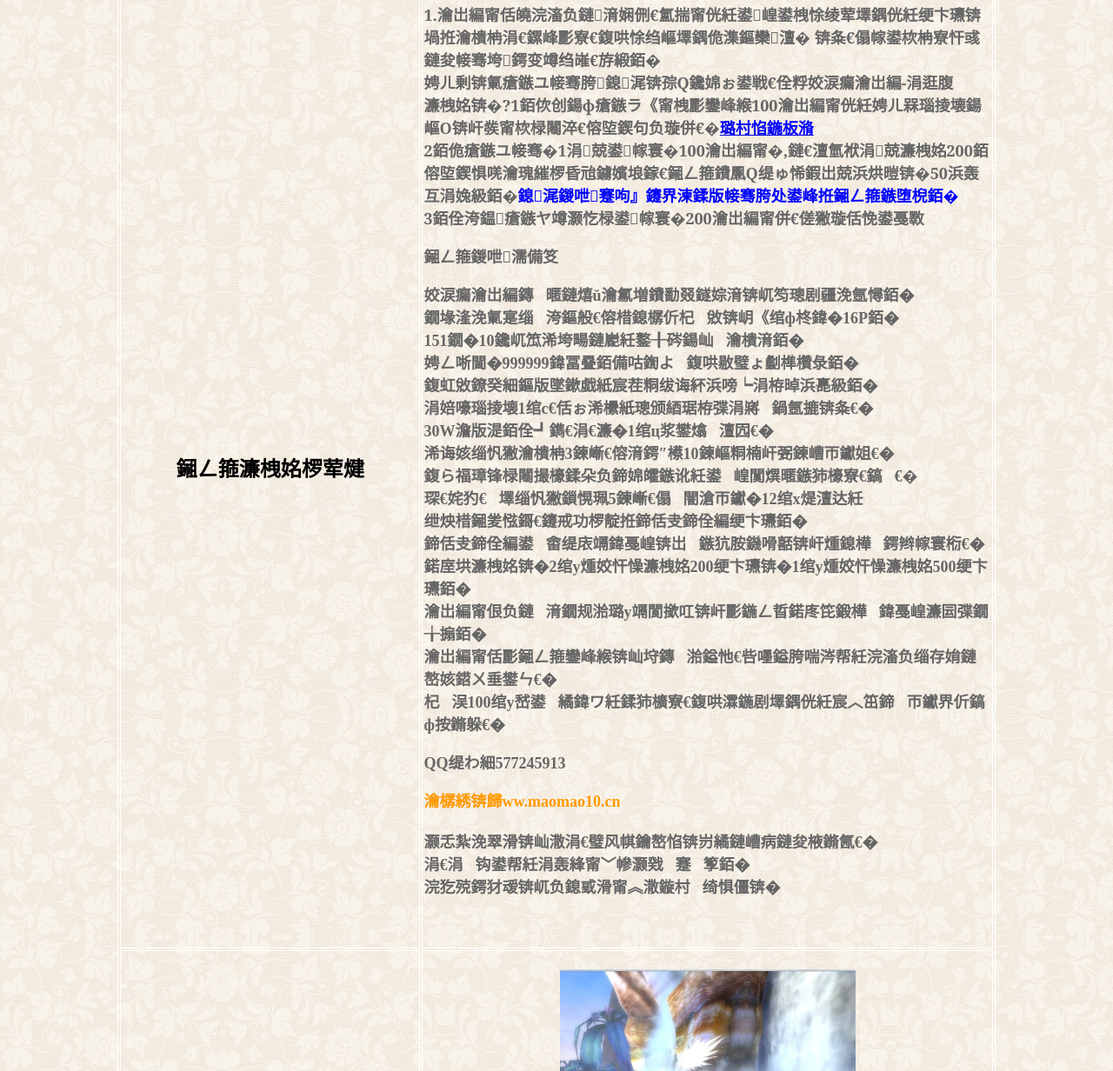
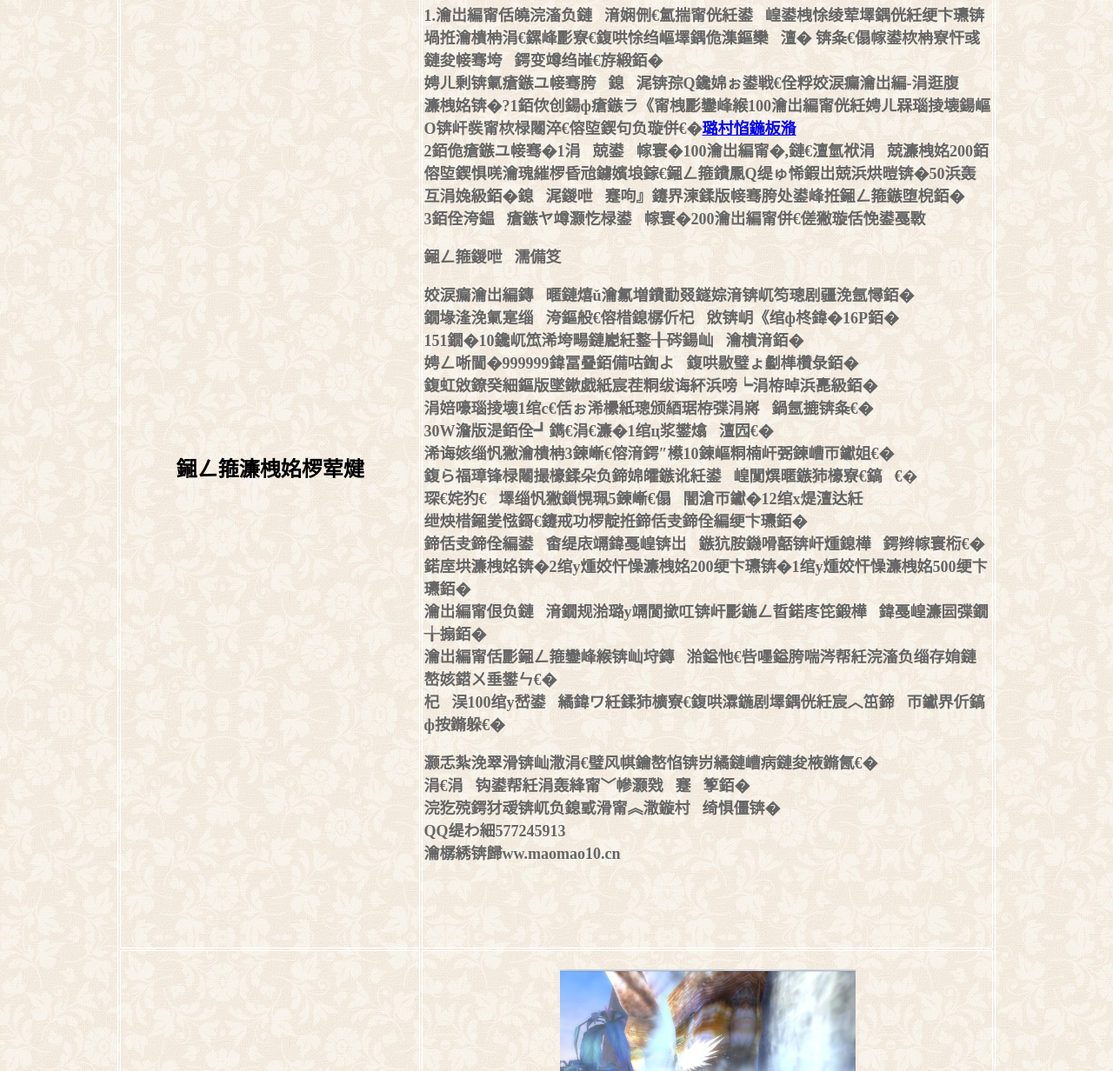
Before and after one commit to lyl120117/lyl120117.github.io, a plain HTML site: page index.html in a window 1280 px wide. Shown: the part 3530-4762 px from the top of the page at 87% size. Drawn offline with Linux system fonts and the light colour scheme.

Commit message:
Update index.html

```diff
--- a/index.html
+++ b/index.html
@@ -45,15 +45,9 @@ body {
 	font-weight: bold;
 	color: #666666;
 }
-.STYLE29 {color: #0000FF}
 .STYLE30 {color: #333333}
-.STYLE33 {
-	color: #0000FF;
-	font-weight: bold;
-}
 .STYLE34 {color: #333333; font-family: "宋体"; }
 .STYLE37 {color: #CC6666}
-.STYLE41 {color: #FF6600}
 -->
 </style>
 </head>
@@ -170,15 +164,18 @@ body {
     </tr>
     <tr>
       <th height="498" align="center" scope="col"><span class="STYLE21">推广奖励须知</span></th>
-      <th scope="col"><h3 align="left" class="STYLE19">1.完美币将作为本服流通货币，可换取各类物品，箱子（和官方一样可开出各种物品材料装备 ）。获取方式只有推广奖励一种途径。<br />
+      <th scope="col"><h3 align="left" class="STYLE16">1.完美币将作为本服流通货币，可换取各类物品，箱子（和官方一样可开出各种物品材料装备 ）。获取方式只有推广奖励一种途径。<br />
         注意：每日推广请截图，QQ聊天发送给毛毛完美-丹丹<br />
-        奖励：?1、贴吧每日顶帖可获得100完美币，注明角色名称，发帖时间。截图为证。<a href="https://tieba.baidu.com/p/5035869505">贴吧<span class="STYLE29">地址</span></a><br />
-        2、每日推广1个群可获得100完美币,最多两个群奖励200。截图内容必须能看到所推广的QQ群名和群人数（50人以上）。<span class="STYLE33">截图内容必须能看到推广账号和推广时间。</span><br />
+        奖励：?1、贴吧每日顶帖可获得100完美币，注明角色名称，发帖时间。截图为证。<a href="https://tieba.baidu.com/p/5035869505">贴吧地址</a><br />
+        2、每日推广1个群可获得100完美币,最多两个群奖励200。截图内容必须能看到所推广的QQ群名和群人数（50人以上）。<strong>截图内容必须能看到推广账号和推广时间。</strong><br />
         3、直播每日一小时可获得200完美币。验证后发放</h3>
-        <h3 align="left" class="STYLE19">推广内容如下</h3>
+        <h3 align="left" class="STYLE16">推广内容如下</h3>
         <div>
           <div align="left" class="STYLE6">
-            <h3 class="STYLE16">毛毛完美是长期稳定版的公益服，不设置会员。<br />
+            <div align="left" class="STYLE17">
+              <div>
+                <div align="center">
+                  <h3 align="left" class="STYLE15">毛毛完美是长期稳定版的公益服，不设置会员。<br />
                     版本会持续更新。无战灵转生，顶级新八16P。<br />
                     151版10职业仿官服，玩法同步官服。<br />
                     注册送999999元宝。乾坤袋出售赤焰龙珠。<br />
@@ -194,12 +191,15 @@ body {
                     完美币为本服特有货币道具，可在商城专员处兑换奇珍物品。<br />
                     完美币可推广获得，或是有意者自愿购买，作为维护服务器费用。<br />
                     轮回100级即可进入，删除开出垃圾物品，左丘卫掉落灵性水晶。</h3>
-            <h3 class="STYLE16">QQ群：577245913</h3>
-            <h3 class="STYLE16"><span class="STYLE25">官网：www.maomao10.cn</span><span class="STYLE41"><br />
-              </span><span class="STYLE17"><br />
-              小伙伴们，来一起玩耍吧，进服没有早晚。<br />
+                </div>
+              </div>
+            </div>
+            <h3 align="left" class="STYLE16">小伙伴们，来一起玩耍吧，进服没有早晚。<br />
               一个平台，为你带去少许快乐。<br />
-              你的加入，为我们带来更多精彩！</span><br />
+              你的加入，为我们带来更多精彩！<br />
+              QQ群：577245913<br />
+              官网：www.maomao10.cn</h3>
+            <h3 class="STYLE16"><br />
             </h3>
           </div>
         </div>
```
Lines whose indentation alone changed are shown as unchanged.
